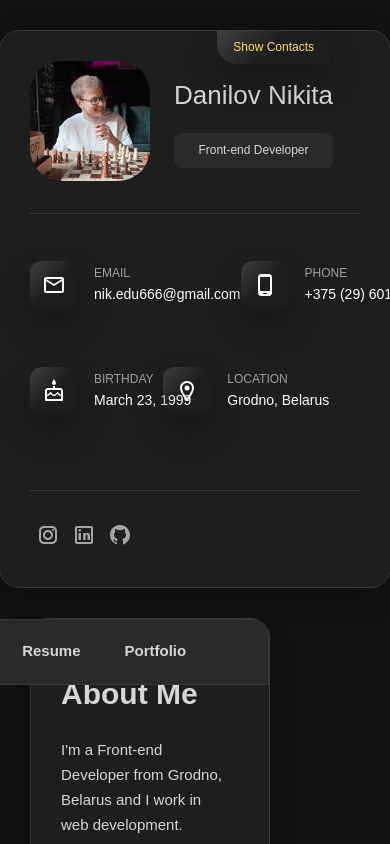
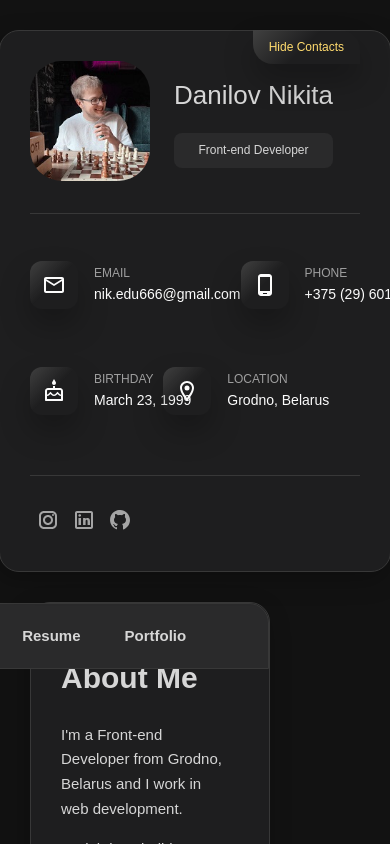
Before and after one commit to NikiDan/landingPage, a React (Create React App) app in the folder landing-page/: page / in a window 390 px wide. Both pictures are taken after a click on the button "Show Contacts". Shown: the top 844 px of the page. Built offline with nearby package versions, Linux system fonts and the light colour scheme.

Commit message:
InfBlock Animation

```diff
--- a/landing-page/package.json
+++ b/landing-page/package.json
@@ -11,6 +11,7 @@
     "@testing-library/react": "^13.4.0",
     "@testing-library/user-event": "^13.5.0",
     "animate.css": "^4.1.1",
+    "framer-motion": "^7.6.1",
     "react": "^18.2.0",
     "react-dom": "^18.2.0",
     "react-redux": "^8.0.4",
--- a/landing-page/src/Components/InfBlockMobile/InfBlockMobile.jsx
+++ b/landing-page/src/Components/InfBlockMobile/InfBlockMobile.jsx
@@ -10,18 +10,27 @@ import PhoneAndroidOutlinedIcon from '@mui/icons-material/PhoneAndroidOutlined';
 import CakeOutlinedIcon from '@mui/icons-material/CakeOutlined';
 import LocationOnOutlinedIcon from '@mui/icons-material/LocationOnOutlined';
 
-import 'animate.css';
-
 const InfBlockMobile = () => {
 
     const showContacts = () =>{
 
         const invisInf = document.getElementById('invisible-inf');
+        const btnTitle = document.getElementById('btnTitle');
 
-        if (invisInf.style.display === "none"){
+        if (invisInf.className === "invisible-inf__hidden"){
+
             invisInf.style.display = "block";
+
+            invisInf.classList.remove('invisible-inf__hidden');
+            invisInf.classList.add('invisible-inf__active');
+
+            btnTitle.innerHTML="Hide Contacts";
+
         }else{
-            invisInf.style.display = "none";
+            invisInf.classList.remove('invisible-inf__active');
+            invisInf.classList.add('invisible-inf__hidden');
+
+            btnTitle.innerHTML="Show Contacts";
         }
 
     }
@@ -37,9 +46,11 @@ const InfBlockMobile = () => {
                             <h3 className="title-name">Danilov Nikita</h3>
                             <span className="badge">Front-end Developer</span>
                         </div>
-                        <button className="show-btn" type="submit" onClick={showContacts}>Show Contacts</button>
+                        <button className="show-btn" type="submit" onClick={showContacts}>
+                            <span id='btnTitle'>Show Contacts</span>
+                        </button>
                     </div>
-                    <div className="invisible-inf" id="invisible-inf" style={{display: "none"}}>
+                    <div className="invisible-inf__hidden" id="invisible-inf" style={{display: "none"}}>
                         <div className="separation"/>
                         <div className="detail-inf">
                             <ul className="list-inf">
@@ -63,7 +74,7 @@ const InfBlockMobile = () => {
                                     </div>
                                 </li>
                             </ul>
-                            <ul className="list-inf">
+                            <ul className="list-inf ul-2">
                                 <li className="detail-inf__item">
                                     <span className="li__icon"><CakeOutlinedIcon/></span>
                                     <div className="li__inf">
--- a/landing-page/src/Components/InfBlockMobile/style.css
+++ b/landing-page/src/Components/InfBlockMobile/style.css
@@ -1,3 +1,5 @@
+@media screen and (max-width: 1262px){
+
     .inf{
         margin: 0 0 30px 0;
     }
@@ -14,6 +16,7 @@
         z-index: 10;
         width: 100%;
         height: auto;
+
     }
 
     .visible-inf{
@@ -48,7 +51,7 @@
         padding: 0.625rem 1rem;
         position: absolute;
         top: 30px;
-    right: 60px;
+        right: 30px;
         font-size: 0.75rem;
         box-shadow: 0 16px 30px rgba(0, 0, 0, 0.25);
         border-radius: 0 20px 0 20px;
@@ -58,9 +61,29 @@
         border: 0;
     }
 
-.invisible-inf{
+    .invisible-inf__hidden{
         width: 100%;
-    transition: all .4s ease-in-out;
+        overflow: hidden;
+        animation-name: hidden;
+        animation-duration: 1s;
+        animation-iteration-count: 1;
+        animation-direction: normal;
+        animation-timing-function: ease-out;
+        animation-fill-mode: forwards;
+        animation-delay: 0s;
+    }
+
+    .invisible-inf__active{
+        width: 100%;
+        /*opacity: 0;*/
+        max-height: 0;
+        animation-name: open;
+        animation-duration: 1s;
+        animation-iteration-count: 1;
+        animation-direction: normal;
+        animation-timing-function: ease-out;
+        animation-fill-mode: forwards;
+        animation-delay: 0s;
     }
 
     .detail-inf{
@@ -79,7 +102,42 @@
         justify-content: space-between;
     }
 
+    .ul-2{
+        margin-bottom: 0;
+    }
+
     .location{
         position: relative;
         right: 28px;
     }
+
+    @keyframes open {
+        0% {
+            display: none;
+            max-height: 0;
+            opacity: 0;
+        }
+        66%{
+            opacity: 0;
+        }
+        100% {
+            opacity: 1;
+            display: block;
+            max-height: 360px;
+            transition: 1s;
+        }
+    }
+
+    @keyframes hidden {
+        0% {
+            display: block;
+            opacity: 1;
+            max-height: 360px;
+        }
+        100% {
+            display: none;
+            max-height: 0;
+            opacity: 0;
+        }
+    }
+}
```
Also changed, not shown: 1 other file (tests, documents, lock files or other folders). Lines whose indentation alone changed are shown as unchanged.
